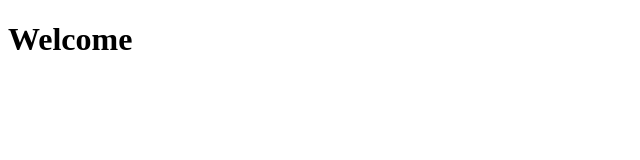
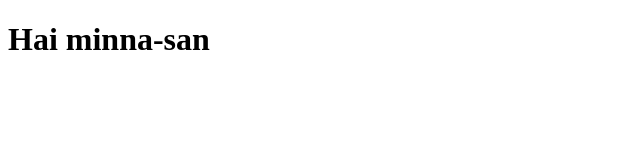
Before and after one commit to riztamp/rizkytamp.github.io, a plain HTML site: page index.html in a window 1280 px wide. Shown: the whole page, without its empty margins (0-640 px from the left). Drawn offline with Linux system fonts and the light colour scheme.

Commit message:
Update index.html

```diff
--- a/index.html
+++ b/index.html
@@ -4,6 +4,6 @@
     <title>Github</title>
 </head>
 <body>
-    <h1>Welcome</h1>
+    <h1>Hai minna-san</h1>
 </body>
 </html>
```
